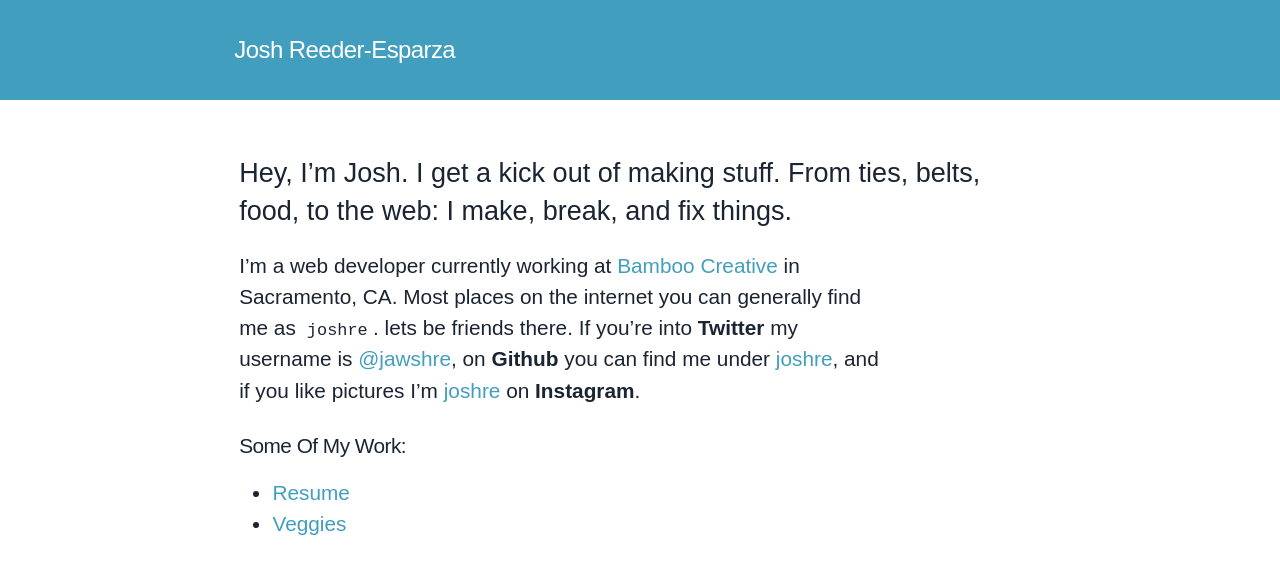
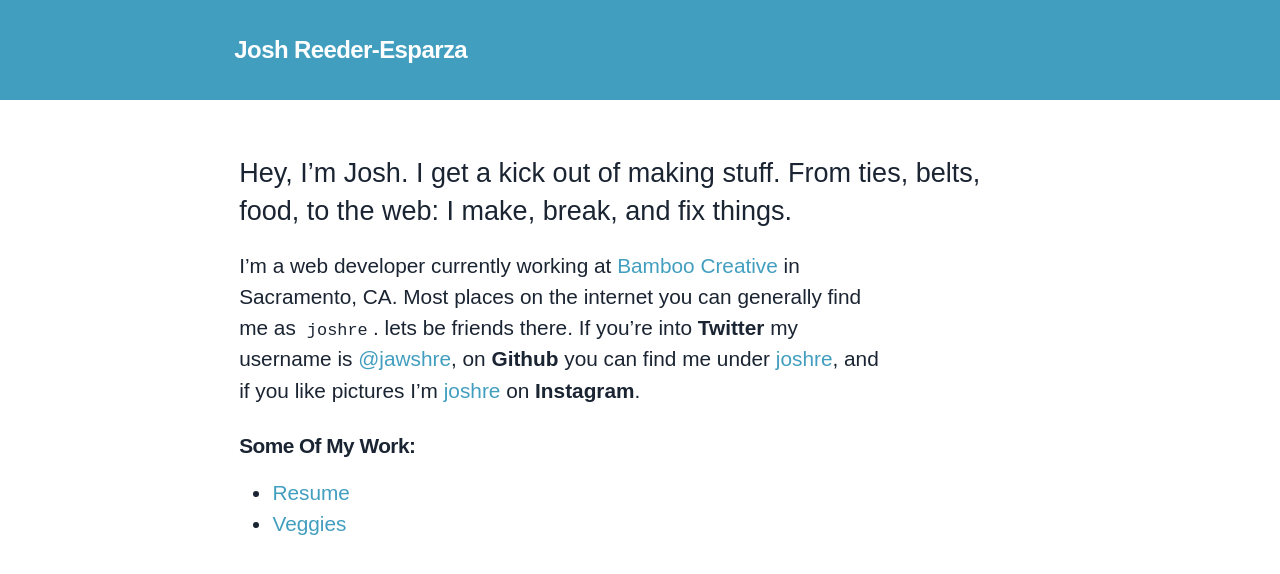
Before and after one commit to joshre/joshre.github.io, a Jekyll site: the page built from index.md, in a window 1280 px wide. Shown: the top 574 px of the page. Built offline with Jekyll 4.4.1, drawn with Linux system fonts in a browser that asks for light colours.

Commit message:
Typography

```diff
--- a/_sass/_01-base/_base.scss
+++ b/_sass/_01-base/_base.scss
@@ -27,7 +27,7 @@
     @include pad(1em);
 
     @include media($screen-md) {
-        @include pad(2em 1em 1em 1em);
+        @include pad(2em 1em);
 
         @include span-columns(8 of 12);
 
@@ -51,5 +51,6 @@
 
     .outer {
         padding-top: 2em !important;
+        padding-bottom: 1em !important;
     }
 }
--- a/_sass/_01-base/_lists.scss
+++ b/_sass/_01-base/_lists.scss
@@ -6,7 +6,7 @@
     &%default-ul {
         list-style-type: disc;
         margin-bottom: $small-spacing;
-        padding-left: $base-spacing / 2;
+        padding-left: $base-spacing / 1.1;
 
         @include media($screen-sm) {
             padding-left: $base-spacing;
--- a/_sass/_01-base/_typography.scss
+++ b/_sass/_01-base/_typography.scss
@@ -31,8 +31,12 @@
     // line-height: 1;
     letter-spacing: -0.025em;
     word-spacing: -0.03em;
-    margin-top: 2.5rem;
+    margin-top: 2rem;
     margin-bottom: 1rem;
+    font-weight: 100;
+}
+h2{
+    margin-top: 3rem;
 }
 
 h3, h4 {
@@ -40,6 +44,7 @@
     letter-spacing: -0.025em;
     margin-top: 1.5rem;
     margin-bottom: 1rem;
+    font-weight: 600;
 }
 
 h5, h6 {
```
